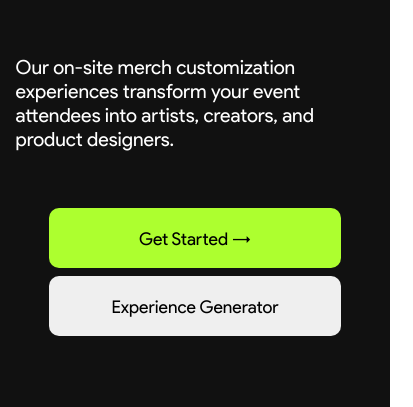
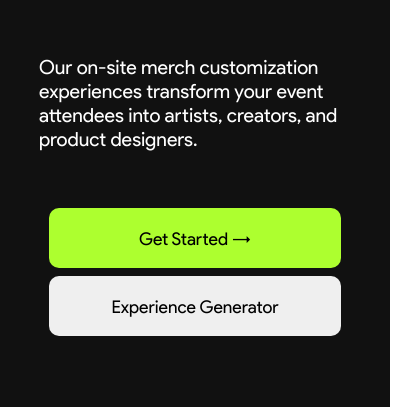
Before and after one commit to rachasanthoshkumar/DesignMerch, a plain HTML site: page index.html in a window 390 px wide. Shown: the part 437-844 px from the top of the page, 413 px wide, since content can reach past the window. Drawn offline with nearby package versions, Linux system fonts and the light colour scheme.

Commit message:
updated for responsiveness style.css

```diff
--- a/style.css
+++ b/style.css
@@ -151,6 +151,7 @@ nav{
        width: 100vw;
        font-size: 5vw;
        padding: 4vw;
+       margin-left: 12vw;
     }
     .left .btn{
         flex-direction: column;
```
